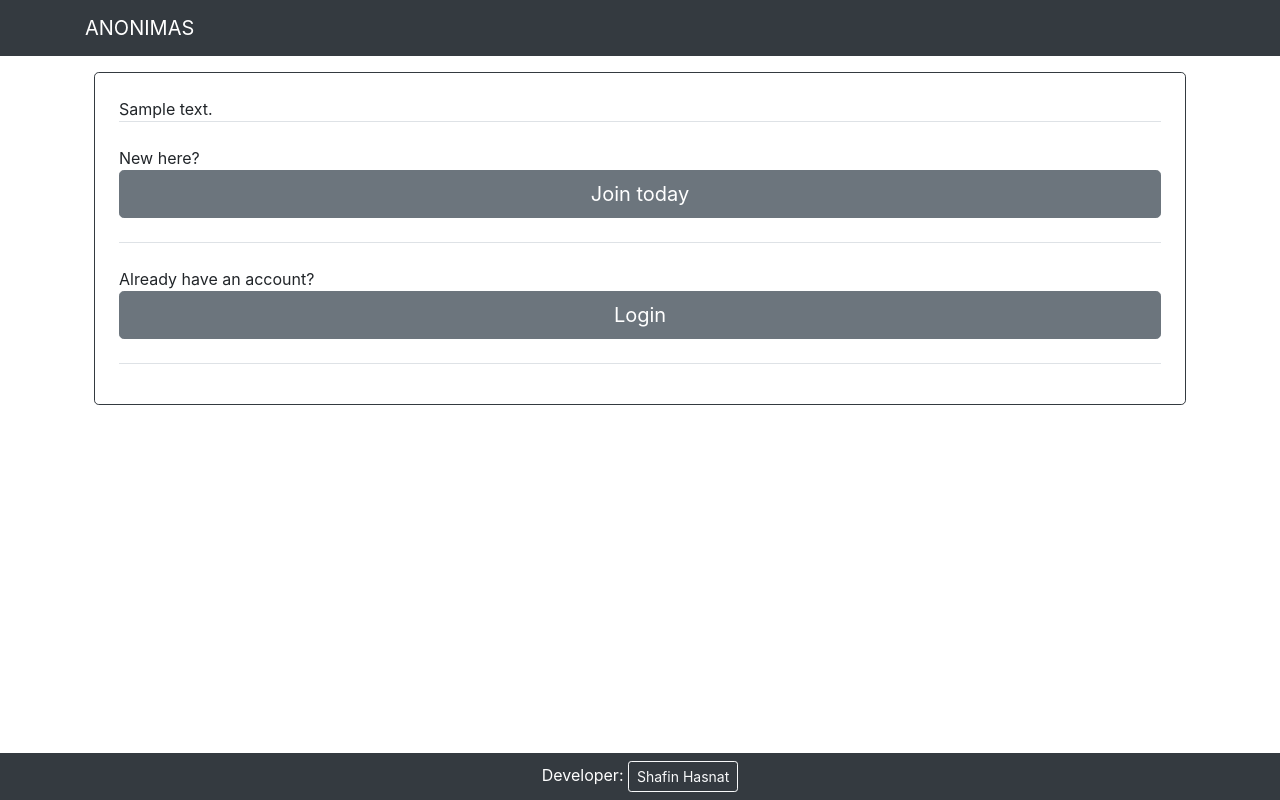
After one commit to shafinhasnat/Flask-based-Dynamic-Anonymous-messaging-app, a Flask app: template anonymous/templates/home.html in a window 1280 px wide. The commit adds this page. Run offline with Flask 2, Linux system fonts and the light colour scheme; the template is opened without the code that fills it: most values are stand-ins (such as "Sample title", 1, 10 or a date in 2020); some libraries are stand-ins or nearby versions.

Commit message:
Update 5:08am 4-16-20

```diff
--- /dev/null
+++ b/anonymous/templates/home.html
@@ -0,0 +1,61 @@
+<!DOCTYPE html>
+<html>
+
+<head>
+	<link rel="stylesheet" href="https://stackpath.bootstrapcdn.com/bootstrap/4.4.1/css/bootstrap.min.css" integrity="sha384-Vkoo8x4CGsO3+Hhxv8T/Q5PaXtkKtu6ug5TOeNV6gBiFeWPGFN9MuhOf23Q9Ifjh" crossorigin="anonymous">
+	<script src="https://code.jquery.com/jquery-3.4.1.slim.min.js" integrity="sha384-J6qa4849blE2+poT4WnyKhv5vZF5SrPo0iEjwBvKU7imGFAV0wwj1yYfoRSJoZ+n" crossorigin="anonymous"></script>
+	<script src="https://cdn.jsdelivr.net/npm/popper.js@1.16.0/dist/umd/popper.min.js" integrity="sha384-Q6E9RHvbIyZFJoft+2mJbHaEWldlvI9IOYy5n3zV9zzTtmI3UksdQRVvoxMfooAo" crossorigin="anonymous"></script>
+	<script src="https://stackpath.bootstrapcdn.com/bootstrap/4.4.1/js/bootstrap.min.js" integrity="sha384-wfSDF2E50Y2D1uUdj0O3uMBJnjuUD4Ih7YwaYd1iqfktj0Uod8GCExl3Og8ifwB6" crossorigin="anonymous"></script>
+  <style type="text/css">
+
+    .foot {
+       position: fixed;
+       left: 0;
+       bottom: 0;
+       width: 100%;
+       text-align: center;
+       padding-bottom: 10px;
+
+    }
+    .center-screen {
+      display: flex;
+      flex-direction: column;
+      justify-content: center;
+      align-items: center;
+    }
+    img {
+    width: 250px; /* You can set the dimensions to whatever you want */
+    height: 250px;
+    object-fit: contain;
+}
+  </style>
+	<title>ANONIMAS | Home</title>
+</head>
+<body>
+	<header class='site-header pb-5'>
+      <nav class="navbar navbar-expand-sm bg-dark navbar-dark fixed-top">
+        <div class="container">
+          <a class="navbar-brand mr-4" href="/">ANONIMAS</a>
+        </div>
+      </nav>
+	</header>
+	<div class="container p-4">
+	<div class='border border-dark rounded-lg p-4'>
+		<p class="border-bottom mb-4">{{ text }}</p>
+		New here?
+		<a href="{{ url_for('Signup') }}" class="btn btn-secondary btn-lg btn-block">Join today</a>
+		<br>
+		<p class="border-bottom mb-4"></p>
+		Already have an account?
+		<a href="{{ url_for('Login') }}" class="btn btn-secondary btn-lg btn-block">Login</a>
+		<br>
+		<p class="border-bottom"></p>
+	</div>
+
+    <div class="text-center foot p-2 bg-dark text-white">
+      Developer: <a href='https://www.facebook.com/shafin.hasnat' class='btn btn-outline-light btn-sm'>Shafin Hasnat</a>
+    </div>
+
+
+</body>
+</html>
--- a/anonymous/templates/login.html
+++ b/anonymous/templates/login.html
@@ -2,6 +2,7 @@
 {% block content %}
 	<div class="container">
 	<div class='border border-dark rounded-lg p-4'>
+		<h3 class="border-bottom mb-4">Login to your account!!</h3>
 			<form method='POST' action='' enctype='multipart/form-data'>
 				{{ form.hidden_tag() }}
 				<div class="form-group">
--- a/anonymous/templates/signup.html
+++ b/anonymous/templates/signup.html
@@ -2,6 +2,7 @@
 {% block content %}
 	<div class="container ">
 	  <div class='border border-dark rounded-lg p-4'>
+	  	<h3 class="border-bottom mb-4">Join today!!</h3>
 			<form method='POST' action='' enctype='multipart/form-data'>
 				{{ form.hidden_tag() }}
 				<div class="form-group">
```
Also changed, not shown: anonymous/routes.py (+9 -1 lines).
